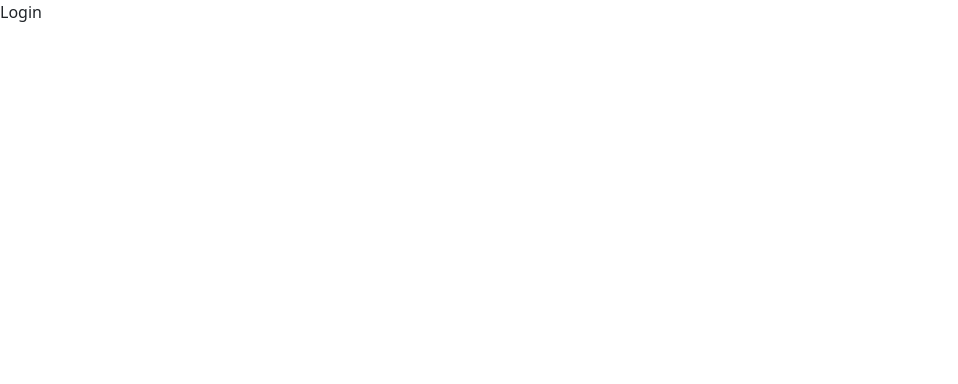
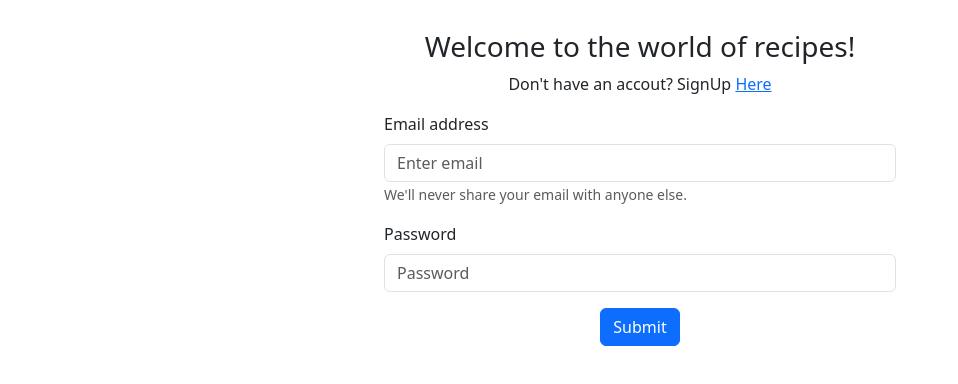
Before and after one commit to harishraajaa/Day-38, a React (Vite) app: page /login in a window 1280 px wide. Shown: the top 384 px of the page, without its empty margins (0-958 px from the left). Built offline with nearby package versions, Linux system fonts and the light colour scheme.

Commit message:
Login page Done

```diff
--- a/src/components/Login.jsx
+++ b/src/components/Login.jsx
@@ -1,8 +1,44 @@
-import React from 'react'
+import React,{useEffect} from 'react'
+import Button from 'react-bootstrap/Button';
+import Form from 'react-bootstrap/Form';
+//import api from '../service/apiService'
+//import ApiRoutes from '../utils/ApiRoutes';
+import { useNavigate } from 'react-router-dom';
+import { Link } from 'react-router-dom';
+//import toast from 'react-hot-toast';
+function Login() {
 
-function Login() {
+  const navigate = useNavigate()
+
+
   return (
-    <div>Login</div>
+    <div className='login-wrapper'>
+
+      <h3 className='text-align-center'>Welcome to the world of recipes!</h3>
+
+      <p className='text-align-center'>Don't have an accout? SignUp <Link to='/signup'>Here</Link></p>
+
+      <Form>
+      <Form.Group className="mb-3">
+        <Form.Label>Email address</Form.Label>
+        <Form.Control type="email" placeholder="Enter email" name='email'/>
+        <Form.Text className="text-muted">
+          We'll never share your email with anyone else.
+        </Form.Text>
+      </Form.Group>
+
+      <Form.Group className="mb-3">
+        <Form.Label>Password</Form.Label>
+        <Form.Control type="password" placeholder="Password" name='password'/>
+      </Form.Group>
+
+      <div className='text-align-center'>
+      <Button variant="primary" type="submit">
+        Submit
+      </Button>
+      </div>
+    </Form>
+    </div>
   )
 }
 
--- a/src/index.css
+++ b/src/index.css
@@ -0,0 +1,8 @@
+.login-wrapper{
+    margin:30px auto 30px auto;
+    width: 40%;
+}
+
+.text-align-center{
+    text-align: center;
+}
```
